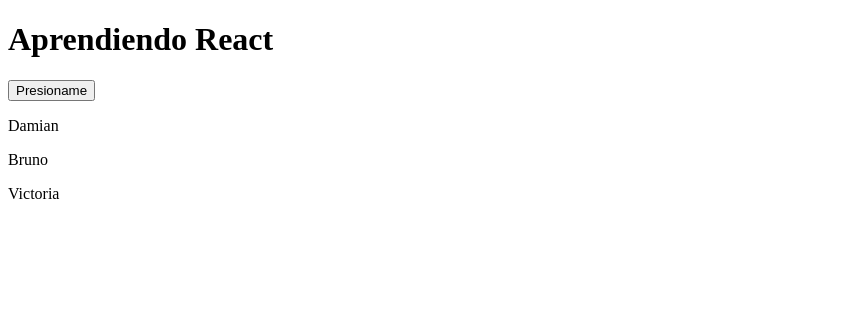
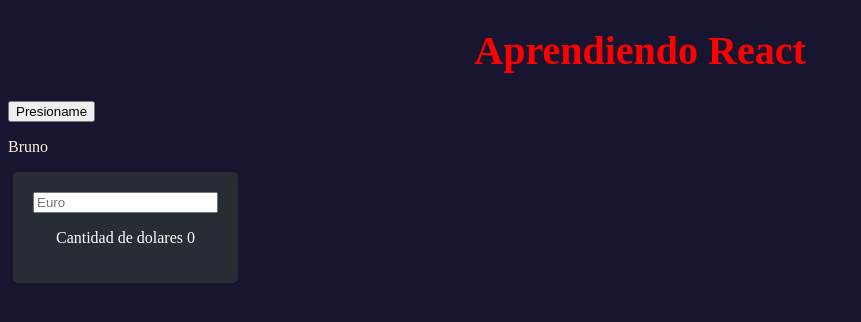
Before and after one commit to Cristian-Mansilla/ReactLearn, a React (Create React App) app: page / in a window 1280 px wide. Shown: the top 322 px of the page, without its empty margins (0-861 px from the left). Built offline with nearby package versions, Linux system fonts and the light colour scheme.

Commit message:
un poco de estilo al componente Dollars

```diff
--- a/src/App.js
+++ b/src/App.js
@@ -1,22 +1,29 @@
+import "./styles/App.css";
 import  data  from "./data/data.json";
+import Dollars from "./components/Dollars";
 const App = () => {
-  const titulo = <h1>Aprendiendo React</h1>;
+  const titulo = <h1 style={{fontSize:"2.5em"}}>Aprendiendo React</h1>;
   const btnAlert = () => {
     alert("Saluda React");
   };
 
   return (
     <>
-      <div>{titulo}</div>
+      <div className='title'>{titulo}</div>
       <div>
         <button onClick={btnAlert}>Presioname</button>
       </div>
 
       <div>
-        {data.map((element,key) => {
+        {data.filter(element => element.edad > 24).map((element,key) => {
           return <p key={key}>{element.name}</p>
         })}
       </div>
+
+      <div>
+        <Dollars></Dollars>
+      </div>
+
     </>
   );
 };
--- /dev/null
+++ b/src/components/Dollars.js
@@ -0,0 +1,22 @@
+import { useState } from "react";
+import "../styles/Dolars.css";
+
+const Dollars = ({ amount }) => {
+  const [euro, setEuro] = useState(0);
+  const handlerDollar = (e) => {
+    setEuro(e.target.value);
+  };
+  const dollars = euro * 2;
+
+  return (
+    <div className="box">
+      <div>
+        <input placeholder="Euro" onChange={handlerDollar}></input>
+        {/* <Dollars amount={dollars} /> */}
+      </div>
+
+      <p>Cantidad de dolares {dollars}</p>
+    </div>
+  );
+};
+export default Dollars;
--- /dev/null
+++ b/src/styles/App.css
@@ -0,0 +1,9 @@
+body{
+    background-color: rgb(24, 21, 49);
+    color: rgb(255, 237, 214);
+}
+
+.title{
+    color: red;
+    text-align: center;
+}
--- /dev/null
+++ b/src/styles/Dolars.css
@@ -0,0 +1,13 @@
+.box {
+    margin: 5px;
+    padding: 20px;
+    background-color: #282c34;
+    width: fit-content;
+    height: fit-content;
+    border-radius: 5px;
+    color: white;
+    display: flex;
+    flex-direction: column;
+    justify-content: center;
+    align-items: center;
+}
```
Also changed, not shown: src/components/Dollar.js (deleted, +0 -21 lines), src/App.css (deleted).
